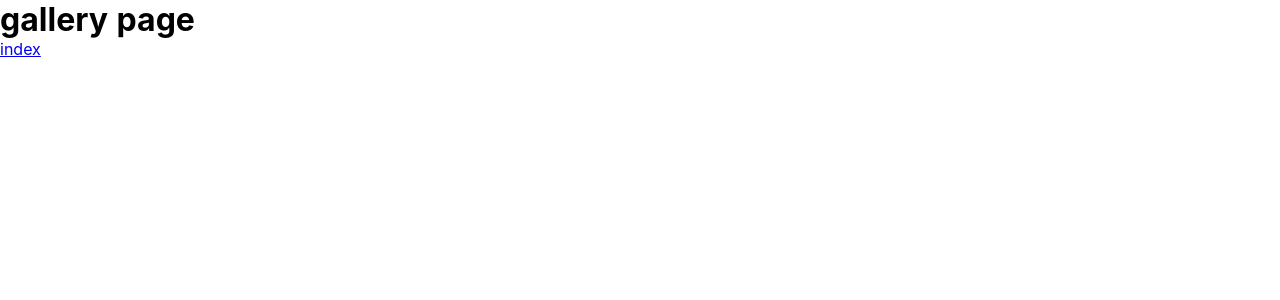
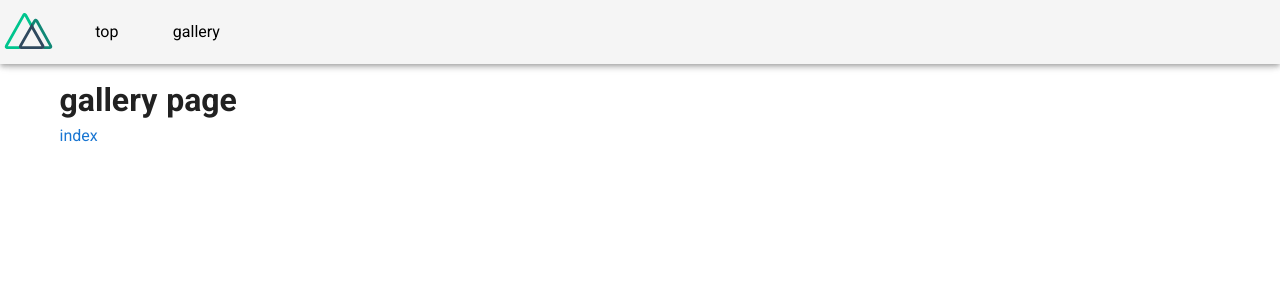
Before and after one commit to k-tokitoh/my-first-nuxt-app, a Nuxt app: page /gallery in a window 1280 px wide. Shown: the top 300 px of the page. Built offline with nearby package versions, Linux system fonts and the light colour scheme.

Commit message:
introduce vuetify

```diff
--- /dev/null
+++ b/components/AppBar.vue
@@ -0,0 +1,27 @@
+<template>
+  <v-app-bar app>
+    <v-app-bar-nav-icon>
+      <NuxtLink to="/"><Logo /></NuxtLink>
+    </v-app-bar-nav-icon>
+    <ul id="nav">
+      <li><NuxtLink to="/">top</NuxtLink></li>
+      <li><NuxtLink to="/gallery">gallery</NuxtLink></li>
+    </ul>
+  </v-app-bar>
+</template>
+
+<style>
+#nav {
+  display: flex;
+  padding: 10px;
+}
+
+#nav li {
+  width: 7vw;
+  text-align: center;
+}
+
+#nav li a {
+  color: #000;
+}
+</style>
--- a/components/Logo.vue
+++ b/components/Logo.vue
@@ -1,5 +1,11 @@
 <template>
-  <svg class="NuxtLogo" width="245" height="180" viewBox="0 0 452 342" xmlns="http://www.w3.org/2000/svg">
+  <svg
+    class="NuxtLogo"
+    width="49"
+    height="36"
+    viewBox="0 0 452 342"
+    xmlns="http://www.w3.org/2000/svg"
+  >
     <path
       d="M139 330l-1-2c-2-4-2-8-1-13H29L189 31l67 121 22-16-67-121c-1-2-9-14-22-14-6 0-15 2-22 15L5 303c-1 3-8 16-2 27 4 6 10 12 24 12h136c-14 0-21-6-24-12z"
       fill="#00C58E"
--- a/layouts/default.vue
+++ b/layouts/default.vue
@@ -1,6 +1,11 @@
 <template>
   <div>
-    <Nuxt />
+    <v-app>
+      <AppBar />
+      <v-main>
+        <Nuxt />
+      </v-main>
+    </v-app>
   </div>
 </template>
 
@@ -23,4 +28,13 @@ html {
   box-sizing: border-box;
   margin: 0;
 }
+
+ul,
+ol {
+  list-style: none;
+}
+
+a {
+  text-decoration: none;
+}
 </style>
--- a/nuxt.config.ts
+++ b/nuxt.config.ts
@@ -30,6 +30,7 @@ export default {
   buildModules: [
     // https://go.nuxtjs.dev/typescript
     '@nuxt/typescript-build',
+    '@nuxtjs/vuetify',
   ],
 
   // Modules: https://go.nuxtjs.dev/config-modules
--- a/package.json
+++ b/package.json
@@ -15,6 +15,7 @@
   "devDependencies": {
     "@nuxt/types": "^2.14.12",
     "@nuxt/typescript-build": "^2.0.4",
+    "@nuxtjs/vuetify": "^1.11.3",
     "eslint-config-prettier": "^7.2.0",
     "eslint-plugin-prettier": "^3.3.1",
     "prettier": "^2.2.1"
--- a/pages/gallery.vue
+++ b/pages/gallery.vue
@@ -1,6 +1,12 @@
 <template>
-  <div>
+  <v-container>
     <h1>gallery page</h1>
     <NuxtLink to="/">index</NuxtLink>
-  </div>
+  </v-container>
 </template>
+
+<script lang="ts">
+import Vue from 'vue'
+
+export default Vue.extend({})
+</script>
--- a/pages/index.vue
+++ b/pages/index.vue
@@ -1,13 +1,13 @@
 <template>
-  <div>
-    <Logo />
-    <h1 class="title">My first Nuxt app</h1>
+  <v-container>
+    <h1>My First Nuxt App</h1>
     <div><NuxtLink to="/gallery">gallery</NuxtLink></div>
     <div>Current time is {{ current.toLocaleString() }}</div>
     <div>You visited this page at {{ visitedAt.toLocaleString() }}</div>
     <div>This page is generated at {{ generatedAt.toLocaleString() }}</div>
     <Counter />
-  </div>
+    <div class="foo"></div>
+  </v-container>
 </template>
 
 <script lang="ts">
@@ -31,4 +31,9 @@ export default Vue.extend({
 })
 </script>
 
-<style></style>
+<style>
+.foo {
+  background-color: red;
+  height: 3000px;
+}
+</style>
```
Also changed, not shown: 2 other files (tests, documents, lock files or other folders).
